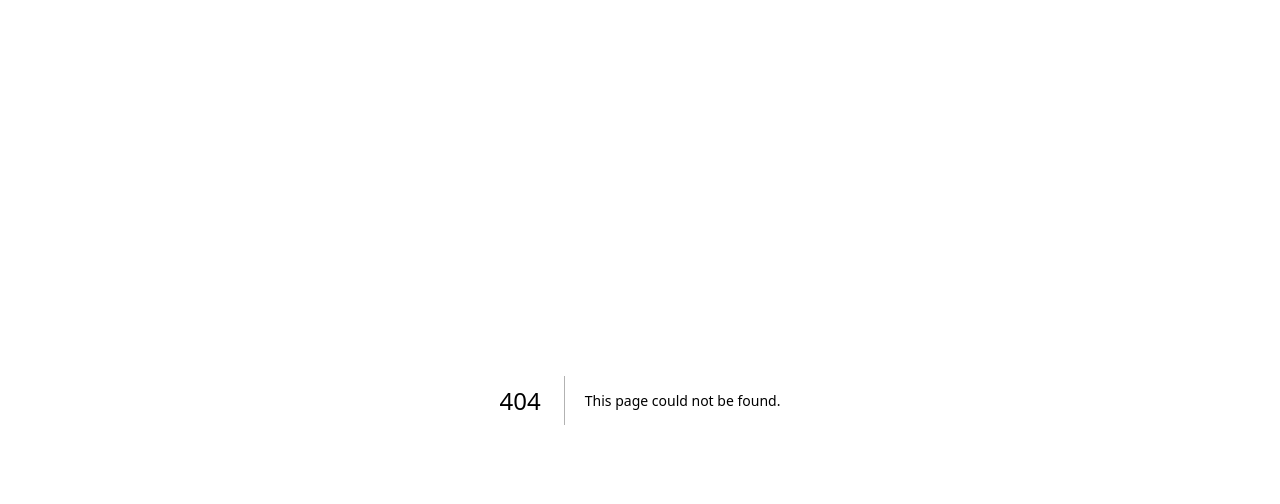
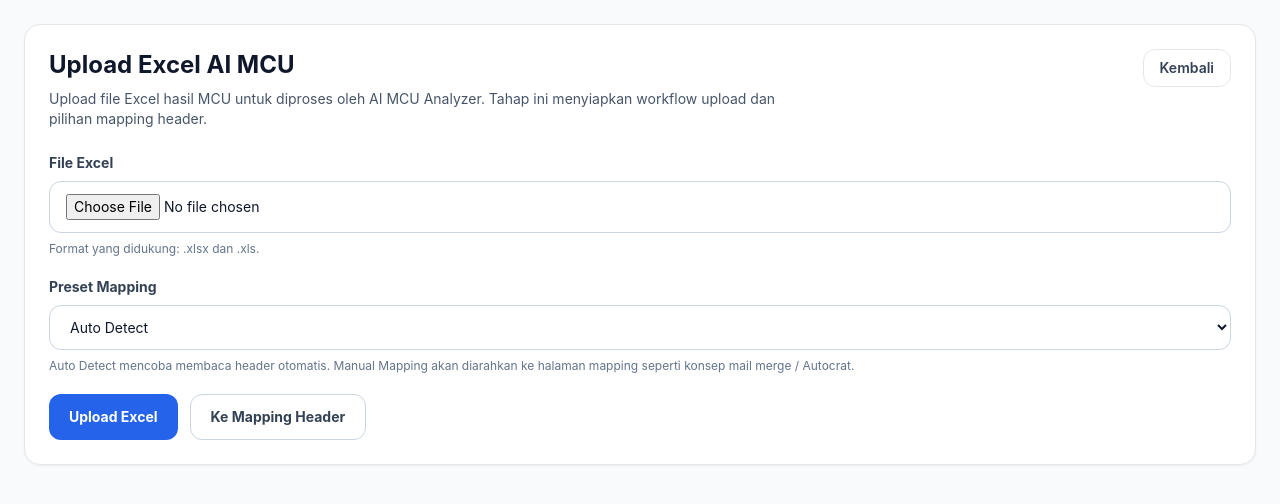
Before and after one commit to xsalsaxcn/mcu_system_nextjs, a Next.js app: page /ai-mcu/upload in a window 1280 px wide. Before the commit this address had no page. Shown: the top 504 px of the page. Built offline with nearby package versions, Linux system fonts and the light colour scheme.

Commit message:
add ai mcu upload page

```diff
--- /dev/null
+++ b/app/ai-mcu/upload/page.tsx
@@ -0,0 +1,173 @@
+"use client";
+
+import { useState } from "react";
+
+type UploadResult = {
+  ok: boolean;
+  message?: string;
+  file?: {
+    name: string;
+    size: number;
+    type: string;
+  };
+  preset?: string;
+  nextStep?: string;
+};
+
+export default function AiMcuUploadPage() {
+  const [file, setFile] = useState<File | null>(null);
+  const [preset, setPreset] = useState("autodetect");
+  const [loading, setLoading] = useState(false);
+  const [result, setResult] = useState<UploadResult | null>(null);
+  const [error, setError] = useState("");
+
+  async function submitUpload(e: React.FormEvent<HTMLFormElement>) {
+    e.preventDefault();
+
+    setResult(null);
+    setError("");
+
+    if (!file) {
+      setError("Pilih file Excel terlebih dahulu.");
+      return;
+    }
+
+    const allowed = [".xlsx", ".xls"];
+    const lowerName = file.name.toLowerCase();
+    const validExt = allowed.some((ext) => lowerName.endsWith(ext));
+
+    if (!validExt) {
+      setError("Format file harus .xlsx atau .xls.");
+      return;
+    }
+
+    const form = new FormData();
+    form.append("file", file);
+    form.append("preset", preset);
+
+    try {
+      setLoading(true);
+
+      const res = await fetch("/api/ai-mcu/upload", {
+        method: "POST",
+        body: form,
+      });
+
+      const json = await res.json();
+
+      if (!res.ok || !json.ok) {
+        setError(json.message || "Upload gagal.");
+        return;
+      }
+
+      setResult(json);
+    } catch (err: any) {
+      setError(err?.message || "Upload gagal.");
+    } finally {
+      setLoading(false);
+    }
+  }
+
+  return (
+    <main className="p-6">
+      <div className="rounded-2xl border bg-white p-6 shadow-sm">
+        <div className="flex flex-col gap-2 md:flex-row md:items-start md:justify-between">
+          <div>
+            <h1 className="text-2xl font-bold">Upload Excel AI MCU</h1>
+            <p className="mt-2 max-w-3xl text-sm text-slate-600">
+              Upload file Excel hasil MCU untuk diproses oleh AI MCU Analyzer.
+              Tahap ini menyiapkan workflow upload dan pilihan mapping header.
+            </p>
+          </div>
+
+          <a
+            href="/ai-mcu"
+            className="rounded-xl border px-4 py-2 text-sm font-semibold text-slate-700 hover:bg-slate-50"
+          >
+            Kembali
+          </a>
+        </div>
+
+        <form onSubmit={submitUpload} className="mt-6 space-y-5">
+          <div>
+            <label className="mb-2 block text-sm font-bold text-slate-700">
+              File Excel
+            </label>
+
+            <input
+              type="file"
+              accept=".xlsx,.xls"
+              onChange={(e) => setFile(e.target.files?.[0] || null)}
+              className="block w-full rounded-xl border border-slate-300 bg-white px-4 py-3 text-sm"
+            />
+
+            <p className="mt-2 text-xs text-slate-500">
+              Format yang didukung: .xlsx dan .xls.
+            </p>
+          </div>
+
+          <div>
+            <label className="mb-2 block text-sm font-bold text-slate-700">
+              Preset Mapping
+            </label>
+
+            <select
+              value={preset}
+              onChange={(e) => setPreset(e.target.value)}
+              className="w-full rounded-xl border border-slate-300 bg-white px-4 py-3 text-sm"
+            >
+              <option value="autodetect">Auto Detect</option>
+              <option value="manual">Manual Mapping</option>
+            </select>
+
+            <p className="mt-2 text-xs text-slate-500">
+              Auto Detect mencoba membaca header otomatis. Manual Mapping akan
+              diarahkan ke halaman mapping seperti konsep mail merge / Autocrat.
+            </p>
+          </div>
+
+          {error ? (
+            <div className="rounded-xl border border-red-200 bg-red-50 p-4 text-sm font-semibold text-red-700">
+              {error}
+            </div>
+          ) : null}
+
+          {result?.ok ? (
+            <div className="rounded-xl border border-emerald-200 bg-emerald-50 p-4 text-sm text-emerald-800">
+              <div className="font-bold">{result.message}</div>
+              <div className="mt-2">
+                File: <b>{result.file?.name}</b>
+              </div>
+              <div>
+                Size: <b>{result.file?.size?.toLocaleString()} bytes</b>
+              </div>
+              <div>
+                Preset: <b>{result.preset}</b>
+              </div>
+              <div className="mt-2 text-xs">
+                Next step: {result.nextStep}
+              </div>
+            </div>
+          ) : null}
+
+          <div className="flex flex-wrap gap-3">
+            <button
+              type="submit"
+              disabled={loading}
+              className="rounded-xl bg-blue-600 px-5 py-3 text-sm font-bold text-white hover:bg-blue-700 disabled:cursor-not-allowed disabled:opacity-60"
+            >
+              {loading ? "Uploading..." : "Upload Excel"}
+            </button>
+
+            <a
+              href="/ai-mcu/mapping"
+              className="rounded-xl border border-slate-300 bg-white px-5 py-3 text-sm font-bold text-slate-700 hover:bg-slate-50"
+            >
+              Ke Mapping Header
+            </a>
+          </div>
+        </form>
+      </div>
+    </main>
+  );
+}
--- /dev/null
+++ b/app/api/ai-mcu/upload/route.ts
@@ -0,0 +1,54 @@
+import { NextRequest, NextResponse } from "next/server";
+
+export const dynamic = "force-dynamic";
+
+function fail(message: string, status = 400) {
+  return NextResponse.json(
+    {
+      ok: false,
+      message,
+    },
+    { status }
+  );
+}
+
+export async function POST(req: NextRequest) {
+  try {
+    const form = await req.formData();
+
+    const file = form.get("file");
+    const preset = String(form.get("preset") || "autodetect");
+
+    if (!file || !(file instanceof File)) {
+      return fail("File Excel wajib diupload.");
+    }
+
+    const fileName = file.name || "";
+    const lowerName = fileName.toLowerCase();
+
+    if (!lowerName.endsWith(".xlsx") && !lowerName.endsWith(".xls")) {
+      return fail("Format file harus .xlsx atau .xls.");
+    }
+
+    if (!["autodetect", "manual"].includes(preset)) {
+      return fail("Preset mapping tidak valid.");
+    }
+
+    return NextResponse.json({
+      ok: true,
+      message: "Upload Excel berhasil diterima.",
+      file: {
+        name: file.name,
+        size: file.size,
+        type: file.type || "application/octet-stream",
+      },
+      preset,
+      nextStep:
+        preset === "manual"
+          ? "Lanjut ke halaman Manual Mapping."
+          : "Lanjut ke Auto Detect Mapping.",
+    });
+  } catch (error: any) {
+    return fail(error?.message || "Upload gagal.", 500);
+  }
+}
```
